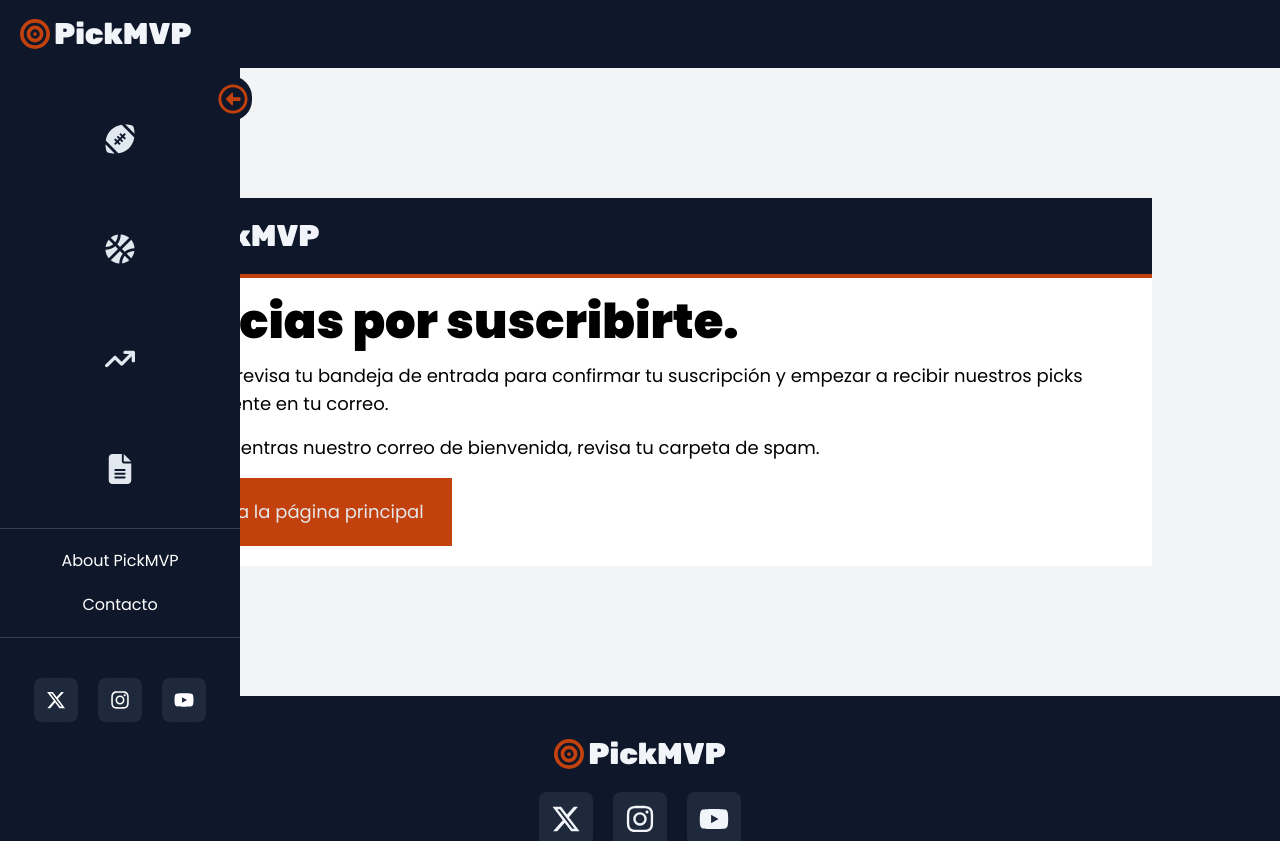
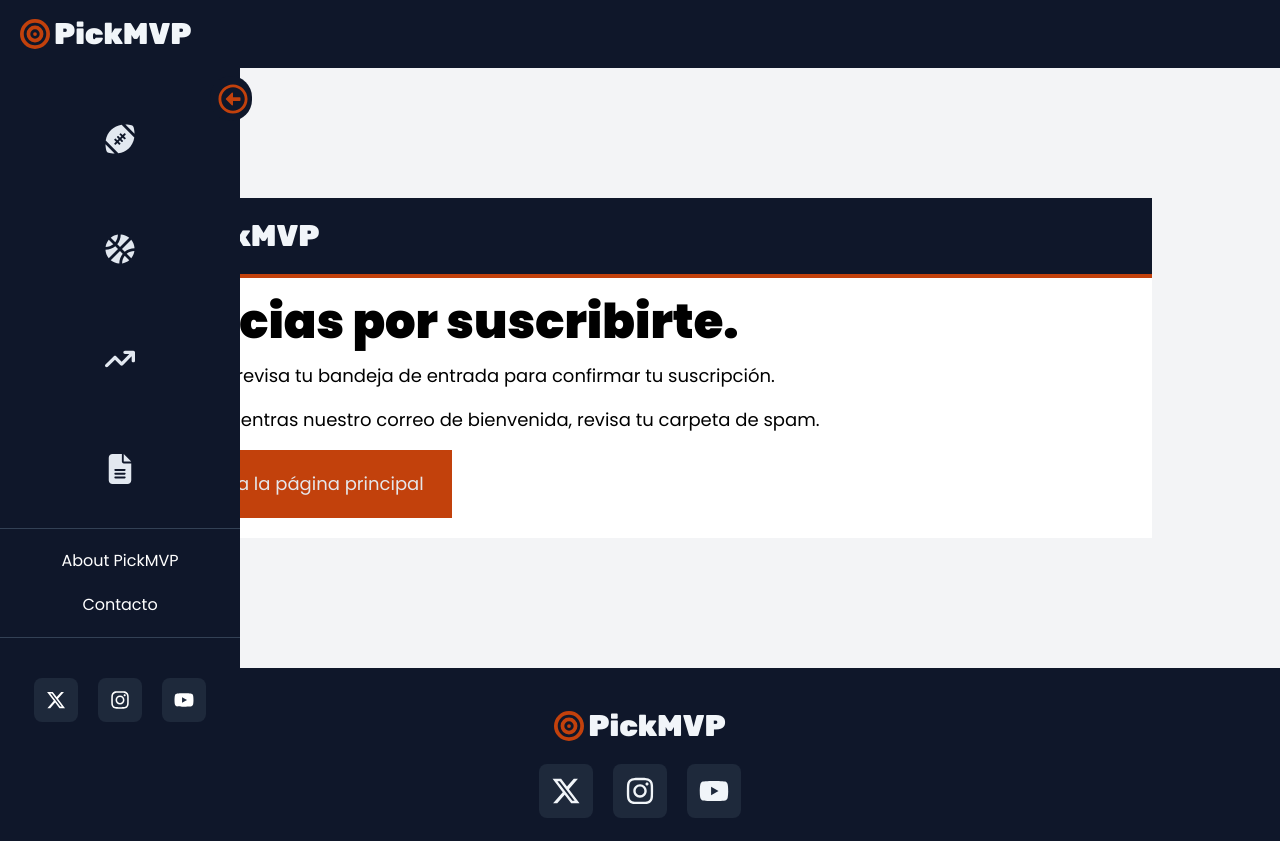
Before and after one commit to carlicdev/pickmvp, a Next.js app: page /confirmation in a window 1280 px wide. Shown: the top 841 px of the page. Built offline with nearby package versions, Linux system fonts and the light colour scheme; a web font is replaced by a local one.

Commit message:
fixed confirmation page

```diff
--- a/app/confirmation/page.js
+++ b/app/confirmation/page.js
@@ -11,7 +11,7 @@ const ConfirmationPage = () => {
             </div>
             <div className="p-5 flex flex-col gap-4">
               <p className='text-5xl font-black'>Gracias por suscribirte.</p>
-              <p className='text-lg'>Por favor, revisa tu bandeja de entrada para confirmar tu suscripción y empezar a recibir nuestros picks directamente en tu correo.</p>
+              <p className='text-lg'>Por favor, revisa tu bandeja de entrada para confirmar tu suscripción.</p>
               <p className='text-lg'>Si no encuentras nuestro correo de bienvenida, revisa tu carpeta de spam.</p>
               <div className='flex'>
                 <Link href='/'>
```
